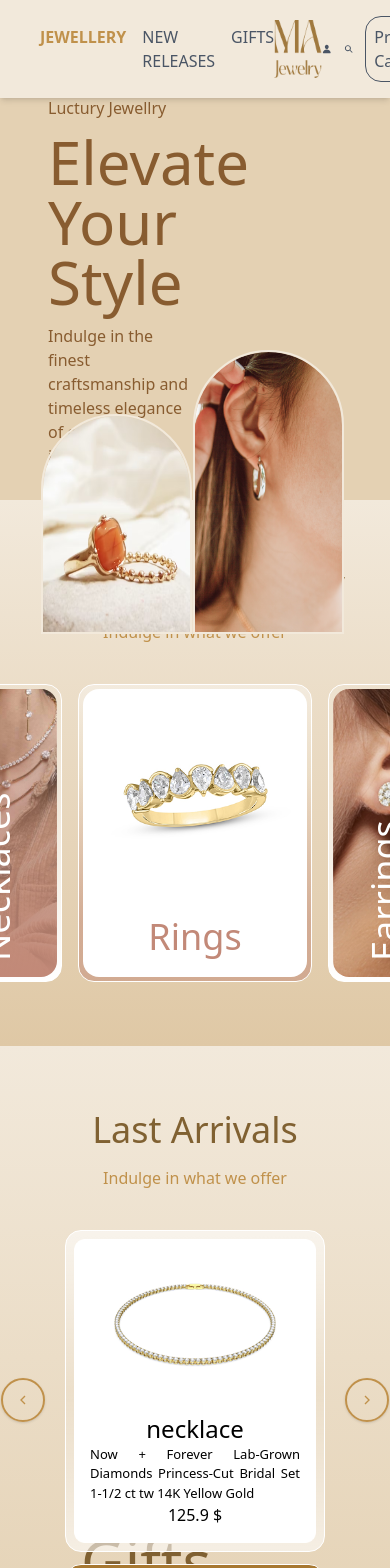
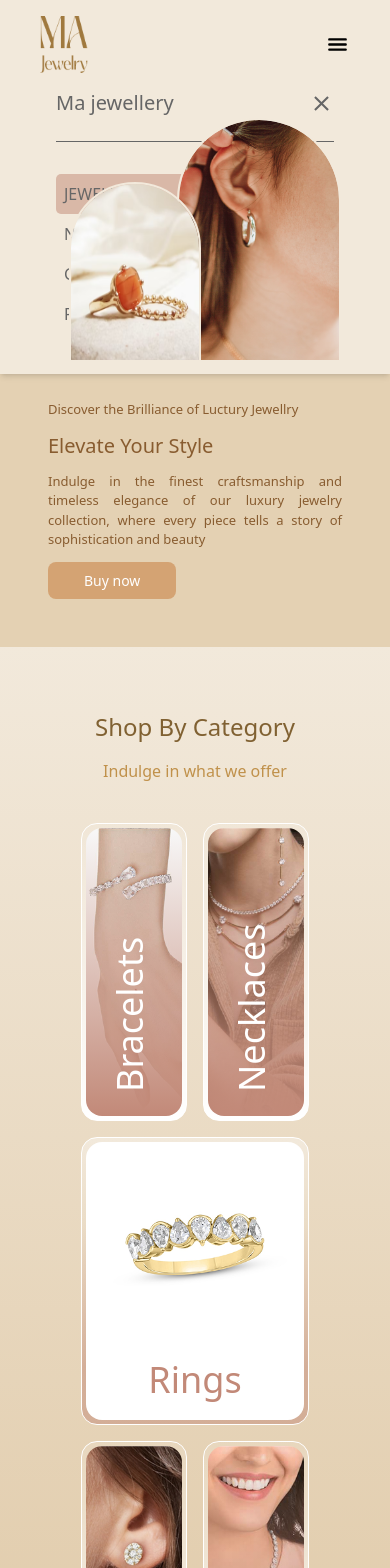
Before and after one commit to Mahlagha2211/goldWebsite, a React (Vite) app: page / in a window 390 px wide. Shown: the top 1568 px of the page. Built offline with nearby package versions, Linux system fonts and the light colour scheme.

Commit message:
responsive

```diff
--- a/package.json
+++ b/package.json
@@ -7,12 +7,14 @@
     "dev": "vite",
     "build": "vite build",
     "lint": "eslint .",
-    "preview": "vite preview"
+    "preview": "vite preview",
+    "postinstall": "flowbite-react patch"
   },
   "dependencies": {
     "@tailwindcss/vite": "^4.1.2",
     "@tanstack/react-query": "^5.73.3",
     "axios": "^1.8.4",
+    "flowbite-react": "^0.11.7",
     "react": "^19.0.0",
     "react-dom": "^19.0.0",
     "react-icons": "^5.5.0",
--- a/src/App.css
+++ b/src/App.css
@@ -1,15 +1,18 @@
 @import "tailwindcss";
+@plugin "flowbite-react/plugin/tailwindcss";
+@source "../.flowbite-react/class-list.json";
+
 @theme {
   --color-bgMain: #f2e9db;
   --color-primaryColor: #c0914b;
   --color-primaryFont: #806132;
 }
 .category {
-  @apply bg-center bg-cover  h-72 w-28 rounded-2xl;
+  @apply bg-center h-72 min-[700px]:max-[900px]:w-20 w-28 max-[500px]:w-24 bg-cover rounded-2xl;
 }
 .bgCategory {
-  @apply p-1 rounded-2xl border border-white bg-linear-to-t from-white to-[rgba(255,255,255,0.1)] text-4xl font-light text-white relative;
+  @apply p-1    rounded-2xl border  border-white bg-linear-to-t from-white to-[rgba(255,255,255,0.1)] text-4xl font-light text-white relative;
 }
 .diamond {
-  @apply h-24  flex flex-col justify-between items-center text-[#C28978] cursor-pointer hover:scale-110
+  @apply h-24  flex flex-col justify-between items-center text-[#C28978] cursor-pointer hover:scale-110;
 }
--- a/src/components/Homepage/Category.jsx
+++ b/src/components/Homepage/Category.jsx
@@ -1,34 +1,44 @@
 export default function Category() {
   return (
-    <div className="bg-linear-to-b from-[#F2E9DB] to-[#DFC8A5] flex flex-col items-center gap-y-10 py-16">
+    <div className="bg-linear-to-b from-[#F2E9DB] to-[#DFC8A5] flex flex-col items-center justify-center gap-y-10 py-16">
       <div className="text-center space-y-4">
-        <p className="text-4xl text-primaryFont">Shop By Category</p>
+        <p className="text-4xl text-primaryFont max-[900px]:text-3xl max-[500px]:text-2xl">
+          Shop By Category
+        </p>
         <p className="text-[#C0914B]">Indulge in what we offer</p>
       </div>
-      <div className="flex gap-x-4">
-        <div className="bgCategory">
-          <div className="bg-[linear-gradient(to_top,rgba(194,137,120),rgba(194,137,120,0)),url('/image/Bracelets.png')] category ">
-            <p className="translate-x-4 translate-y-44 rotate-270 origin-bottom">Bracelets</p>
+      <div className="grid min-[700px]:grid-cols-6 gap-x-4 gap-y-4">
+        <div className="bgCategory  ">
+          <div className="h-full bg-[linear-gradient(to_top,rgba(194,137,120),rgba(194,137,120,0)),url('/image/Bracelets.png')] category ">
+            <p className="translate-x-4 translate-y-44 rotate-270 origin-bottom">
+              Bracelets
+            </p>
           </div>
         </div>
         <div className="bgCategory">
           <div className="bg-[linear-gradient(to_top,rgba(194,137,120),rgba(194,137,120,0)),url('/image/Necklaces.png')] category">
-            <p className="translate-x-4 translate-y-44 rotate-270 origin-bottom">Necklaces</p>
+            <p className="translate-x-4 translate-y-44 rotate-270 origin-bottom">
+              Necklaces
+            </p>
           </div>
         </div>
-        <div className=" p-1 rounded-2xl border border-white bg-linear-to-t from-20% from-[rgba(194,137,120,0.5)]  via-70% via-[rgba(255,255,255,0.1)] to-100% to-[rgba(255,255,255,0.4)]">
-          <div className="bg-[url('/image/Rings.png')]  bg-cover  h-72 w-56 rounded-2xl text-[rgb(194,137,120)] flex justify-center items-end ">
+        <div className="col-span-2 p-1 rounded-2xl border max-[700px]:h-72 border-white  bg-linear-to-t from-20% from-[rgba(194,137,120,0.5)]  via-70% via-[rgba(255,255,255,0.1)] to-100% to-[rgba(255,255,255,0.4)]">
+          <div className="bg-[url('/image/Rings.png')] h-full  bg-cover bg-center  rounded-2xl text-[rgb(194,137,120)] flex justify-center items-end ">
             <p className="text-4xl pb-5">Rings</p>
           </div>
         </div>
         <div className="bgCategory">
           <div className="bg-[linear-gradient(to_top,rgba(0,0,0,0.1),rgba(0,0,0,0)),url('/image/Earrings.png')]  category">
-           <p className="translate-x-4 translate-y-44 rotate-270 origin-bottom">Earrings</p>
+            <p className="translate-x-4 translate-y-44 rotate-270 origin-bottom">
+              Earrings
+            </p>
           </div>
         </div>
         <div className="bgCategory">
           <div className="bg-[linear-gradient(to_top,rgba(194,137,120),rgba(194,137,120,0)),url('/image/Sets.png')] category">
-            <p className="translate-x-4 translate-y-44 rotate-270 origin-bottom">Sets</p>
+            <p className="translate-x-4 translate-y-44 rotate-270 origin-bottom">
+              Sets
+            </p>
           </div>
         </div>
       </div>
--- /dev/null
+++ b/src/components/Homepage/DrawerNav.jsx
@@ -0,0 +1,95 @@
+import {
+  Drawer,
+  DrawerItems,
+  Sidebar,
+  SidebarItemGroup,
+  SidebarItems,
+  ThemeProvider,
+  createTheme,
+} from "flowbite-react";
+import { NavLink } from "react-router";
+import { IoMdClose } from "react-icons/io";
+
+const customTheme = createTheme({
+  drawer: {
+    root: {
+      base: "!bg-bgMain text-[#666666]",
+    },
+  },
+});
+
+export default function DrawerNav({ isOpen, setIsOpen }) {
+  return (
+    <>
+      <ThemeProvider theme={customTheme}>
+        <Drawer open={isOpen} onClose={() => setIsOpen(false)} position="right" className="space-y-6">
+          <div className="flex justify-between items-center ">
+            <h3 className="text-xl ">Ma jewellery</h3>
+            <IoMdClose
+              className="cursor-pointer "
+              size={25}
+              onClick={() => setIsOpen(false)}
+            />
+          </div>
+          <hr/>
+
+          <DrawerItems>
+            <Sidebar
+              aria-label="Sidebar with multi-level dropdown example"
+              className="[&>div]:bg-transparent [&>div]:p-0 w-full"
+            >
+              <div className="flex h-full flex-col justify-between py-2">
+                <div>
+                  <SidebarItems >
+                    <SidebarItemGroup className="flex flex-col  ">
+                      <NavLink
+                        to="/"
+                        className={({ isActive }) =>
+                          `hover:bg-[#E4D1B3]  p-2 rounded-[5px] ${
+                            isActive ? "bg-[#D9B8A7]" : ""
+                          }`
+                        }
+                      >
+                        JEWELLERY
+                      </NavLink>
+                      <NavLink
+                        to="/releases"
+                        className={({ isActive }) =>
+                          `hover:bg-[#E4D1B3]  p-2 rounded-[5px] ${
+                            isActive ? "bg-[#D9B8A7]" : ""
+                          }`
+                        }
+                      >
+                        NEW RELEASES
+                      </NavLink>
+                      <NavLink
+                        to="/gifts"
+                        className={({ isActive }) =>
+                          `hover:bg-[#E4D1B3]  p-2 rounded-[5px] ${
+                            isActive ? "bg-[#D9B8A7]" : ""
+                          }`
+                        }
+                      >
+                        GIFTS
+                      </NavLink>
+                      <NavLink
+                        to="/products"
+                        className={({ isActive }) =>
+                          `hover:bg-[#E4D1B3]  p-2 rounded-[5px] ${
+                            isActive ? "bg-[#D9B8A7]" : ""
+                          }`
+                        }
+                      >
+                        Product Catelog
+                      </NavLink>
+                    </SidebarItemGroup>
+                  </SidebarItems>
+                </div>
+              </div>
+            </Sidebar>
+          </DrawerItems>
+        </Drawer>
+      </ThemeProvider>
+    </>
+  );
+}
--- a/src/components/Homepage/Header.jsx
+++ b/src/components/Homepage/Header.jsx
@@ -2,29 +2,35 @@ import { Link } from "react-router";
 
 export default function Header() {
   return (
-    <div className="bg-[#E4D1B3] h-[500px] grid grid-cols-2 items-end p-12 text-[#885c30]">
-      <div className="flex flex-col items-baseline gap-y-3">
-        <p>Discover the Brilliance of Luctury Jewellry</p>
-        <p className="text-6xl">Elevate Your Style</p>
-        <p>
+    <div className="bg-[#E4D1B3] md:h-[500px] flex flex-col-reverse  md:grid md:grid-cols-2 md:items-end p-12 pt-30 text-[#885c30] gap-y-10">
+      <div className="flex flex-col items-baseline gap-y-3 ">
+        <p className="max-sm:text-[13px]">Discover the Brilliance of Luctury Jewellry</p>
+        <p className="md:text-4xl min-[1040px]:!text-5xl sm:text-2xl text-xl">
+          Elevate Your Style
+        </p>
+        <p className="text-justify max-sm:text-[13px] min-md:max-[1040px]:text-[14px]">
           Indulge in the finest craftsmanship and timeless elegance of our
           luxury jewelry collection, where every piece tells a story of
           sophistication and beauty
         </p>
-        <Link to="/product" className="bg-[#D4A373] p-4 text-white rounded-lg" > Buy now</Link>
+        <Link to="/product" className="bg-[#D4A373]  px-9 py-2 max-sm:text-[14px] text-white rounded-lg">
+          Buy now
+        </Link>
       </div>
-      <div className="flex justify-end relative ">
+      <div className="max-md:flex max-md:justify-center">
+        <div className="flex md:justify-end justify-center relative">
           <img
             src="./image/headerImage1.png"
-          className="w-42 h-54 rounded-t-full outline-2 outline-bgMain self-end absolute right-38"
+            className="min-[1040px]:w-42 min-[1040px]:h-54 w-32 h-44 rounded-t-full outline-2 outline-bgMain self-end max-md:relative max-md:left-5 md:absolute min-[1040px]:!right-38 md:right-30"
             alt=""
           />
           <img
             src="./image/headerImage.png"
-          className="w-50 h-70 rounded-t-full outline-2 outline-bgMain"
+            className="min-[1040px]:w-50 min-[1040px]:h-70 w-40 h-60 rounded-t-full outline-2 outline-bgMain"
             alt=""
           />
         </div>
       </div>
+    </div>
   );
 }
--- a/src/components/Homepage/LastArrival.jsx
+++ b/src/components/Homepage/LastArrival.jsx
@@ -56,25 +56,25 @@ export default function LastArrival() {
   return (
     <div className="bg-linear-to-b from-[#F2E9DB] via-[#E4D1B3] to-[#DFC8A5] flex flex-col items-center gap-y-10 py-16 ">
       <div className="text-center space-y-4">
-        <p className="text-4xl text-primaryFont">Last Arrivals</p>
+        <p className="text-4xl text-primaryFont max-[900px]:text-3xl max-[500px]:text-2xl">Last Arrivals</p>
         <p className="text-[#C0914B]">Indulge in what we offer</p>
       </div>
-      <div className="w-2/3 relative ">
+      <div className="w-3/4  relative ">
         <button
           ref={prevRef}
-          className="absolute z-10  bottom-1/2 -left-16  p-3 rounded-full shadow text-[#C0914B] border-2 border-[#C0914B] hover:bg-[rgba(255,255,255,0.5)]"
+          className="absolute z-10  bottom-1/2 sm:-left-16 max-[400px]:-left-5 -left-10  sm:p-3 p-2 rounded-full shadow text-[#C0914B] border-2 border-[#C0914B] hover:bg-[rgba(255,255,255,0.5)]"
         >
           <GrFormPrevious />
         </button>
         <button
           ref={nextRef}
-          className="absolute z-10 bottom-1/2 -right-16  p-3 rounded-full shadow text-[#C0914B] border-2 border-[#C0914B] hover:bg-[rgba(255,255,255,0.5)]"
+          className="absolute z-10 bottom-1/2 sm:-right-16  sm:p-3 p-2 max-[400px]:-right-5 -right-10 rounded-full shadow text-[#C0914B] border-2 border-[#C0914B] hover:bg-[rgba(255,255,255,0.5)]"
         >
           <GrFormNext />
         </button>
         <Swiper
           modules={[Navigation, Pagination]}
-          spaceBetween={20}
+          spaceBetween={12}
           navigation={{
             prevEl: prevRef.current,
             nextEl: nextRef.current,
@@ -85,33 +85,33 @@ export default function LastArrival() {
           }}
           breakpoints={{
             320: { slidesPerView: 1 },
-            640: { slidesPerView: 2 },
+            550: { slidesPerView: 2 },
             1024: { slidesPerView: 3 },
           }}
         >
           {products.map((product, index) => (
             <SwiperSlide key={product.id} className="space-y-3">
               <div
-                className={`p-2 rounded-2xl border border-white ${
+                className={`p-2  rounded-2xl  border border-white ${
                   index % 2 === 0
                     ? "bg-[linear-gradient(to_top,rgba(255,255,255,0.6),rgba(255,255,255,0.1),rgba(255,255,255,0.6))] "
                     : "bg-linear-to-t from-20% from-[rgba(194,137,120,0.5)]  via-70% via-[rgba(255,255,255,0.1)] to-100% to-[rgba(255,255,255,0.4)]"
                 } `}
               >
-                <div className=" relative">
+                <div className=" relative rounded-2xl overflow-hidden">
                   <img
                     src={product.img}
-                    className="w-full h-full object-cover"
+                    className="w-full h-[350px] max-[500px]:h-[300px]  "
                   />
                   <div className="absolute w-full text-center bottom-0  p-4">
-                    <p className="text-2xl">{product.name}</p>
-                    <p className="text-justify text-[13px]">{product.explain}</p>
+                    <p className="text-xl max-[500px]:text-[18px]">{product.name}</p>
+                    <p className="text-justify text-[12px] max-[500px]:text-[11px]">{product.explain}</p>
                     <p className="">{product.price} $</p>
                   </div>
                 </div>
               </div>
               <div
-                className={`w-full  text-center rounded-2xl p-3 border text-white cursor-pointer ${
+                className={`w-full  text-center rounded-2xl sm:p-3 py-2 max-sm:text-[13px] border text-white cursor-pointer ${
                   index % 2 === 0
                     ? "bg-[#a87830] hover:bg-[#C0914B]"
                     : "bg-[rgba(194,137,120,0.8)] border-[#C28978] hover:bg-[rgb(197,133,114)]"
@@ -123,12 +123,12 @@ export default function LastArrival() {
           ))}
         </Swiper>
       </div>
-      <div className="w-full my-32 grid grid-cols-2 relative">
-        <div className="bg-linear-to-t from-[rgba(255,255,255,0.6)] via-[rgba(255,255,255,0.1)] to-[rgba(255,255,255,0.6)]  border border-white p-20 space-y-4 h-80 flex justify-center  flex-col">
-          <p className="text-4xl text-[#806132]">
-            <span className="text-6xl">Gifts</span> Of The Season
+      <div className="max-[900px]:hidden w-full my-32 grid min-[900px]:grid-cols-2 grid-cols-1 gap-x-3 relative">
+        <div className="bg-linear-to-t   from-[rgba(255,255,255,0.6)] via-[rgba(255,255,255,0.1)] to-[rgba(255,255,255,0.6)]  border border-white pl-10 pr-30 space-y-4 h-80 flex justify-center  flex-col">
+          <p className="text-4xl max-[1150px]:text-2xl text-[#806132]">
+            <span className="text-6xl max-[1150px]:text-5xl">Gifts</span> Of The Season
           </p>
-          <p className="text-[#604825]">
+          <p className="text-[#604825]  text-justify">
             When it comes to celebrations we strive to make your experience as
             brilliant as our jewelry with the perfect pieces for every occasion.
           </p>
@@ -139,7 +139,7 @@ export default function LastArrival() {
             EXPLORE NOW
           </a>
         </div>
-        <div className="bg-linear-to-t from-[rgba(255,255,255,0.6)] via-[rgba(255,255,255,0.1)] to-[rgba(255,255,255,0.6)] rounded-tl-2xl rounded-bl-2xl py-2 pl-2  absolute w-[700px] h-96 right-0 -top-7 border border-white ">
+        <div className="bg-linear-to-t from-[rgba(255,255,255,0.6)] via-[rgba(255,255,255,0.1)] to-[rgba(255,255,255,0.6)] rounded-tl-2xl rounded-bl-2xl py-2 pl-2  absolute min-[1210px]:w-[700px] min-[1090px]:w-[650px] w-[550px]  h-96 right-0 -top-7 border border-white ">
           <img
             src="./image/necklace3.png"
             alt=""
--- a/src/components/Homepage/Navbar.jsx
+++ b/src/components/Homepage/Navbar.jsx
@@ -1,42 +1,82 @@
 import { NavLink } from "react-router";
 import { IoSearchSharp } from "react-icons/io5";
 import { IoPerson } from "react-icons/io5";
+import { IoMenu } from "react-icons/io5";
+import { useState } from "react";
+import DrawerNav from "./DrawerNav";
 
 export default function Navbar() {
+  const [isOpen, setIsOpen] = useState(false);
   return (
-    <div className="bg-bgMain shadow-md flex justify-between items-center px-10 py-4 absolute w-full">
-      <div >
+    <div className="bg-bgMain shadow-md px-10 py-4 absolute w-full">
+      <div className="flex justify-between w-full items-center max-md:hidden ">
+        <div>
           <ul className="flex gap-x-4 text-gray-600">
             <li>
               <NavLink
                 to="/"
                 className={({ isActive }) =>
-                `${isActive ? "text-primaryColor font-bold" : "text-gray-600"}`
+                  `${
+                    isActive ? "text-primaryColor font-bold" : "text-gray-600"
+                  } max-[992px]:text-[14px]`
                 }
               >
                 JEWELLERY
               </NavLink>
             </li>
             <li className="">
-            <NavLink to="/releases" className={({ isActive }) =>
-                `${isActive ? "text-primaryColor font-bold" : "text-gray-600"}`
-              }>NEW RELEASES</NavLink>
+              <NavLink
+                to="/releases"
+                className={({ isActive }) =>
+                  `${
+                    isActive ? "text-primaryColor font-bold" : "text-gray-600"
+                  } max-[992px]:text-[14px]`
+                }
+              >
+                NEW RELEASES
+              </NavLink>
             </li>
-          <li >
-            <NavLink to="/gifts " className={({ isActive }) =>
-                `${isActive ? "text-primaryColor font-bold" : "text-gray-600"}`
-              }>GIFTS</NavLink>
+            <li>
+              <NavLink
+                to="/gifts "
+                className={({ isActive }) =>
+                  `${
+                    isActive ? "text-primaryColor font-bold" : "text-gray-600"
+                  } max-[992px]:text-[14px]`
+                }
+              >
+                GIFTS
+              </NavLink>
             </li>
           </ul>
         </div>
         <img src="/image/logo.png" className="w-12" alt="" />
         <div className="flex items-center gap-3 text-gray-600">
           <IoPerson className="cursor-pointer" />
-        <IoSearchSharp className="cursor-pointer"  />
-        <NavLink to="/products" className={({ isActive }) =>
-                `border rounded-2xl px-2 py-2 ${isActive ? "text-primaryColor border-primaryColor "  : "text-gray-600 border-gray-600"}`
-              }>Product Catelog</NavLink>
+          <IoSearchSharp className="cursor-pointer" />
+          <NavLink
+            to="/products"
+            className={({ isActive }) =>
+              `border rounded-2xl px-2 py-2 ${
+                isActive
+                  ? "text-primaryColor border-primaryColor "
+                  : "text-gray-600 border-gray-600"
+              } max-[992px]:text-[14px]`
+            }
+          >
+            Product Catelog
+          </NavLink>
         </div>
+      </div>
+      <div className="flex justify-between items-center md:hidden ">
+        <img src="/image/logo.png" className="w-12" alt="" />
+        <IoMenu
+          size={25}
+          className="cursor-pointer"
+          onClick={() => setIsOpen(true)}
+        />
+      </div>
+      <DrawerNav isOpen={isOpen} setIsOpen={setIsOpen} />
     </div>
   );
 }
--- a/vite.config.js
+++ b/vite.config.js
@@ -1,8 +1,10 @@
 import { defineConfig } from "vite";
 import tailwindcss from "@tailwindcss/vite";
 import react from "@vitejs/plugin-react";
+import flowbiteReact from "flowbite-react/plugin/vite";
+
 
 // https://vite.dev/config/
 export default defineConfig({
-  plugins: [react(), tailwindcss()],
+  plugins: [react(), tailwindcss(), flowbiteReact()],
 });
```
Also changed, not shown: .flowbite-react/config.json (added), 2 other files (tests, documents, lock files or other folders). Lines whose indentation alone changed are shown as unchanged.
